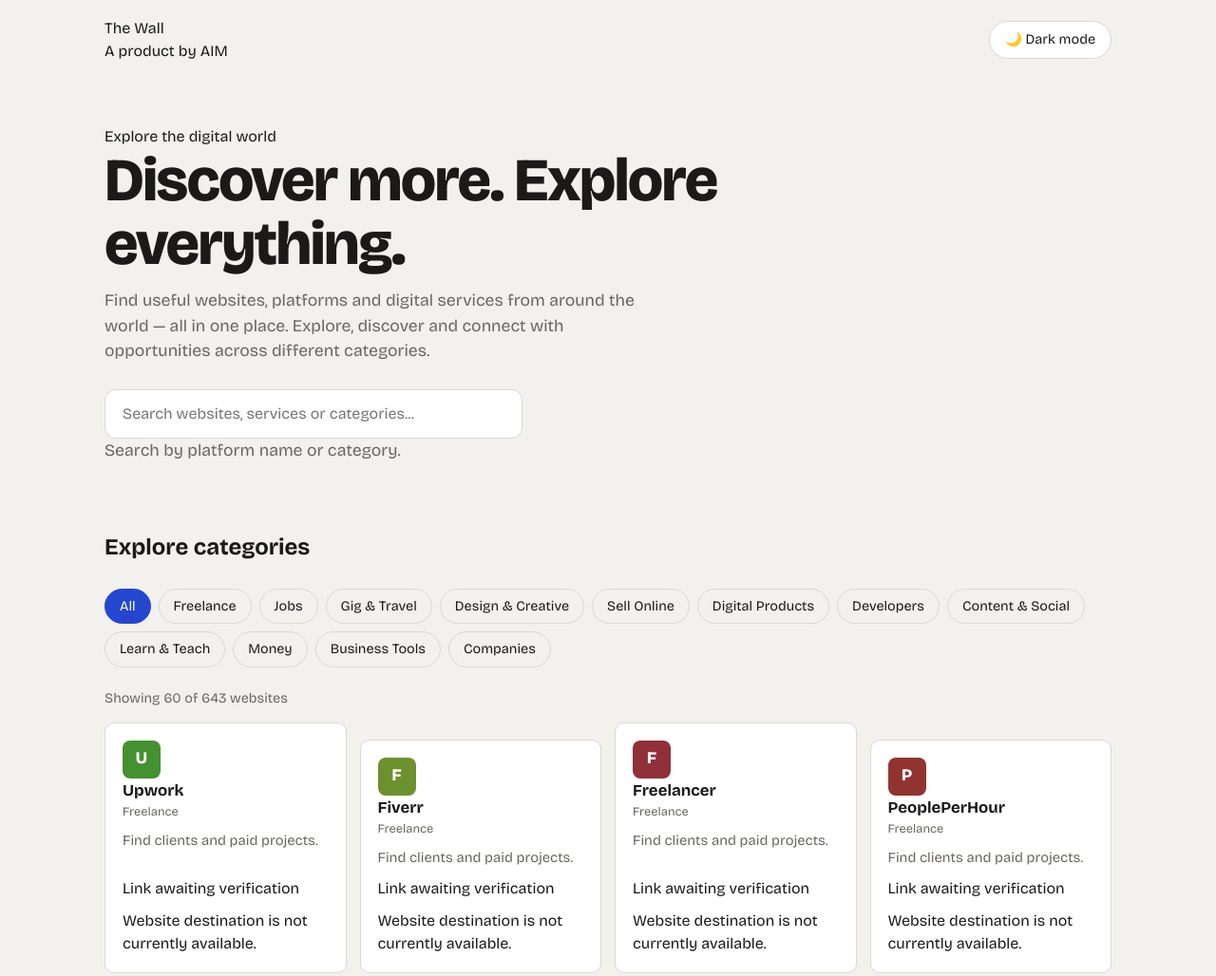
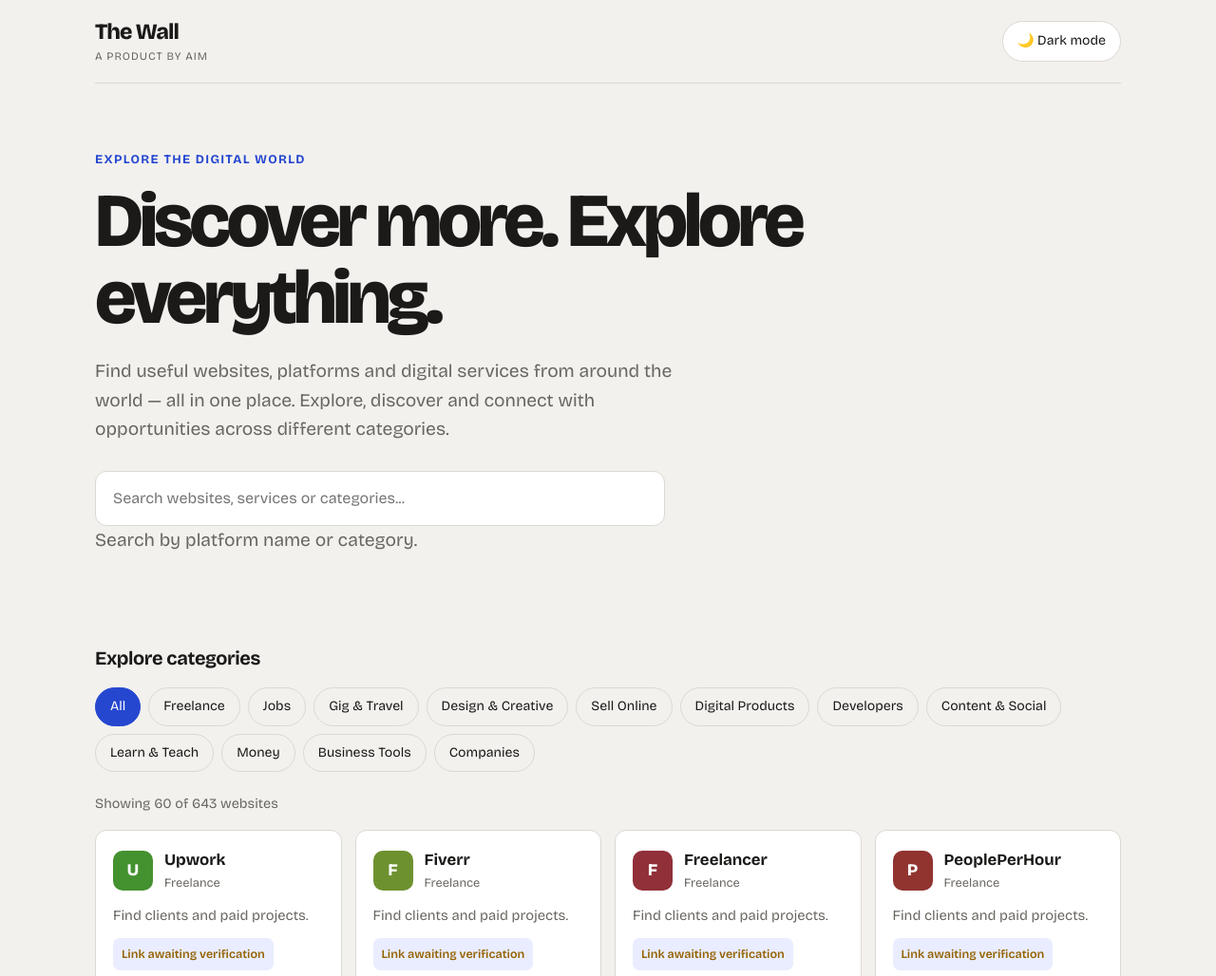
Before and after one commit to Madhavnaidu-06/google-wall, a plain HTML site: page index.html in a window 1280 px wide. Shown: the top 1028 px of the page at 95% size. Drawn offline with nearby package versions, Linux system fonts and the light colour scheme.

Commit message:
Update index.html

```diff
--- a/index.html
+++ b/index.html
@@ -1,3 +1,4 @@
+
 <!DOCTYPE html>
 <html lang="en">
 <head>
@@ -27,8 +28,12 @@
       --line: #dcd8d2;
       --accent: #2547d0;
       --accent-text: #ffffff;
+      --soft: #e9edff;
+      --success: #18794e;
+      --warning: #946200;
       color-scheme: light;
     }
+
     :root[data-theme="dark"] {
       --bg: #141516;
       --surface: #1e2022;
@@ -37,75 +42,368 @@
       --line: #34373a;
       --accent: #7f9bff;
       --accent-text: #101114;
+      --soft: #252c44;
+      --success: #72d6a5;
+      --warning: #f0c66b;
       color-scheme: dark;
     }
+
     * { box-sizing: border-box; }
+
+    html { scroll-behavior: smooth; }
+
     body {
       margin: 0;
       background: var(--bg);
       color: var(--text);
-      font-family: "Bricolage Grotesque", system-ui, -apple-system, "Segoe UI", Roboto, sans-serif;
-      line-height: 1.5;
+      font-family: "Bricolage Grotesque", system-ui, sans-serif;
+      line-height: 1.6;
       transition: background .25s, color .25s;
     }
-    .wrap { max-width: 1100px; margin: 0 auto; padding: 0 20px; }
 
-    header { display: flex; justify-content: space-between; align-items: center; padding: 18px 0; }
-    .logo { font-weight: 800; font-size: 1.25rem; letter-spacing: -.02em; }
-    #themeBtn {
-      font: inherit; font-size: .9rem; cursor: pointer;
-      background: var(--surface); color: var(--text);
-      border: 1px solid var(--line); border-radius: 999px; padding: 8px 16px;
+    a { color: inherit; }
+
+    .wrap {
+      max-width: 1120px;
+      margin: 0 auto;
+      padding: 0 20px;
     }
 
-    .hero { padding: 48px 0 24px; }
-    h1 { font-size: clamp(2.2rem, 6vw, 4rem); line-height: 1.05; letter-spacing: -.03em; margin: 0 0 14px; font-weight: 800; max-width: 14em; }
-    .hero p { color: var(--muted); font-size: 1.1rem; max-width: 34em; margin: 0 0 26px; }
-    #search {
-      width: 100%; max-width: 440px; font: inherit; font-size: 1rem;
-      padding: 13px 18px; border-radius: 12px;
-      border: 1px solid var(--line); background: var(--surface); color: var(--text);
+    header {
+      display: flex;
+      justify-content: space-between;
+      align-items: center;
+      gap: 16px;
+      padding: 20px 0;
+      border-bottom: 1px solid var(--line);
     }
 
-    .filters { display: flex; flex-wrap: wrap; gap: 8px; margin: 26px 0 22px; }
+    .brand {
+      display: flex;
+      flex-direction: column;
+      line-height: 1.2;
+    }
+
+    .brand-name {
+      font-weight: 800;
+      font-size: 1.45rem;
+      letter-spacing: -.04em;
+    }
+
+    .brand-by {
+      color: var(--muted);
+      font-size: .72rem;
+      letter-spacing: .08em;
+      text-transform: uppercase;
+      margin-top: 5px;
+    }
+
+    #themeBtn {
+      font: inherit;
+      font-size: .88rem;
+      cursor: pointer;
+      background: var(--surface);
+      color: var(--text);
+      border: 1px solid var(--line);
+      border-radius: 999px;
+      padding: 9px 15px;
+    }
+
+    .hero {
+      padding: 66px 0 30px;
+    }
+
+    .eyebrow {
+      display: inline-block;
+      color: var(--accent);
+      font-size: .82rem;
+      font-weight: 700;
+      letter-spacing: .1em;
+      text-transform: uppercase;
+      margin-bottom: 14px;
+    }
+
+    h1 {
+      font-size: clamp(2.5rem, 7vw, 5rem);
+      line-height: 1.02;
+      letter-spacing: -.055em;
+      margin: 0 0 20px;
+      font-weight: 800;
+      max-width: 850px;
+    }
+
+    .hero p {
+      color: var(--muted);
+      font-size: clamp(1rem, 2vw, 1.2rem);
+      max-width: 650px;
+      margin: 0 0 28px;
+    }
+
+    .search-wrap {
+      max-width: 600px;
+    }
+
+    #search {
+      width: 100%;
+      font: inherit;
+      font-size: 1rem;
+      padding: 15px 18px;
+      border-radius: 12px;
+      border: 1px solid var(--line);
+      background: var(--surface);
+      color: var(--text);
+    }
+
+    .search-hint {
+      color: var(--muted);
+      font-size: .82rem;
+      margin: 8px 2px 0;
+    }
+
+    .section-heading {
+      margin: 35px 0 12px;
+      font-size: 1.25rem;
+      letter-spacing: -.02em;
+    }
+
+    .filters {
+      display: flex;
+      flex-wrap: wrap;
+      gap: 8px;
+      margin: 15px 0 22px;
+    }
+
     .filters button {
-      font: inherit; font-size: .9rem; cursor: pointer;
-      padding: 7px 15px; border-radius: 999px;
-      border: 1px solid var(--line); background: transparent; color: var(--text);
+      font: inherit;
+      font-size: .88rem;
+      cursor: pointer;
+      padding: 8px 15px;
+      border-radius: 999px;
+      border: 1px solid var(--line);
+      background: transparent;
+      color: var(--text);
     }
-    .filters button.active { background: var(--accent); border-color: var(--accent); color: var(--accent-text); }
 
-    /* The wall: cards stagger like bricks */
-    #wall { display: grid; grid-template-columns: repeat(auto-fill, minmax(230px, 1fr)); gap: 14px; padding-bottom: 40px; }
+    .filters button.active {
+      background: var(--accent);
+      border-color: var(--accent);
+      color: var(--accent-text);
+    }
+
+    .count {
+      color: var(--muted);
+      font-size: .9rem;
+      margin: 0 0 16px;
+    }
+
+    #wall {
+      display: grid;
+      grid-template-columns: repeat(auto-fill, minmax(230px, 1fr));
+      gap: 14px;
+      padding-bottom: 20px;
+    }
+
     .card {
-      background: var(--surface); border: 1px solid var(--line); border-radius: 10px;
-      padding: 18px; display: flex; flex-direction: column; gap: 10px;
+      background: var(--surface);
+      border: 1px solid var(--line);
+      border-radius: 12px;
+      padding: 18px;
+      display: flex;
+      flex-direction: column;
+      gap: 12px;
+      min-width: 0;
+      transition: transform .2s, border-color .2s;
     }
-    .card:nth-child(even) { margin-top: 18px; }
-    .card .top { display: flex; align-items: center; gap: 12px; }
+
+    .card:hover {
+      transform: translateY(-3px);
+      border-color: var(--accent);
+    }
+
+    .card-top {
+      display: flex;
+      align-items: center;
+      gap: 12px;
+    }
+
     .mark {
-      width: 40px; height: 40px; border-radius: 8px; flex: none;
-      display: grid; place-items: center; font-weight: 800; color: #fff; font-size: 1.1rem;
+      width: 42px;
+      height: 42px;
+      border-radius: 10px;
+      flex: none;
+      display: grid;
+      place-items: center;
+      font-weight: 800;
+      color: #fff;
+      font-size: 1.1rem;
     }
-    .card h3 { margin: 0; font-size: 1.05rem; }
-    .tag { font-size: .8rem; color: var(--muted); }
-    .card p { margin: 0; color: var(--muted); font-size: .92rem; flex: 1; }
-    .card a {
-      align-self: flex-start; text-decoration: none; font-weight: 600; font-size: .92rem;
-      background: var(--accent); color: var(--accent-text); padding: 8px 16px; border-radius: 8px;
+
+    .card h3 {
+      margin: 0;
+      font-size: 1.05rem;
+      overflow-wrap: anywhere;
     }
-    a:focus-visible, button:focus-visible, input:focus-visible { outline: 3px solid var(--accent); outline-offset: 2px; }
-    .count { color: var(--muted); font-size: .9rem; margin: 0 0 14px; }
-    .morewrap { text-align: center; padding-bottom: 40px; }
-    #more { font: inherit; cursor: pointer; padding: 11px 26px; border-radius: 10px; border: 1px solid var(--line); background: var(--surface); color: var(--text); }
-    #wall { padding-bottom: 20px !important; }
-    #empty { display: none; color: var(--muted); padding: 30px 0; }
 
-    footer { border-top: 1px solid var(--line); padding: 26px 0 40px; color: var(--muted); font-size: .9rem; }
+    .tag {
+      font-size: .8rem;
+      color: var(--muted);
+    }
 
-    @media (max-width: 520px) { .card:nth-child(even) { margin-top: 0; } }
+    .card p {
+      margin: 0;
+      color: var(--muted);
+      font-size: .92rem;
+      flex: 1;
+    }
+
+    .status {
+      font-size: .78rem;
+      font-weight: 600;
+      color: var(--warning);
+      background: var(--soft);
+      border-radius: 7px;
+      padding: 7px 9px;
+      align-self: flex-start;
+    }
+
+    .status.verified {
+      color: var(--success);
+    }
+
+    .card a.visit {
+      align-self: flex-start;
+      text-decoration: none;
+      font-weight: 600;
+      font-size: .9rem;
+      background: var(--accent);
+      color: var(--accent-text);
+      padding: 9px 16px;
+      border-radius: 8px;
+    }
+
+    .unavailable {
+      font-size: .85rem;
+      color: var(--muted);
+    }
+
+    a:focus-visible,
+    button:focus-visible,
+    input:focus-visible {
+      outline: 3px solid var(--accent);
+      outline-offset: 3px;
+    }
+
+    .morewrap {
+      text-align: center;
+      padding: 20px 0 50px;
+    }
+
+    #more {
+      font: inherit;
+      font-weight: 600;
+      cursor: pointer;
+      padding: 11px 26px;
+      border-radius: 10px;
+      border: 1px solid var(--line);
+      background: var(--surface);
+      color: var(--text);
+    }
+
+    #empty {
+      display: none;
+      color: var(--muted);
+      padding: 30px 0;
+    }
+
+    .info-section {
+      border-top: 1px solid var(--line);
+      padding: 45px 0;
+    }
+
+    .info-section h2 {
+      font-size: clamp(1.5rem, 4vw, 2rem);
+      letter-spacing: -.035em;
+      margin: 0 0 12px;
+    }
+
+    .info-section p {
+      color: var(--muted);
+      max-width: 700px;
+      margin: 0 0 16px;
+    }
+
+    .info-grid {
+      display: grid;
+      grid-template-columns: repeat(auto-fit, minmax(220px, 1fr));
+      gap: 16px;
+      margin-top: 22px;
+    }
+
+    .info-card {
+      background: var(--surface);
+      border: 1px solid var(--line);
+      border-radius: 12px;
+      padding: 20px;
+    }
+
+    .info-card h3 {
+      margin: 0 0 8px;
+    }
+
+    .info-card p {
+      font-size: .92rem;
+      margin: 0;
+    }
+
+    .info-link {
+      display: inline-block;
+      margin-top: 15px;
+      font-weight: 700;
+      color: var(--accent);
+      text-decoration: none;
+    }
+
+    .info-link:hover { text-decoration: underline; }
+
+    .notice {
+      border: 1px solid var(--line);
+      border-radius: 10px;
+      padding: 15px;
+      font-size: .88rem;
+      color: var(--muted);
+      margin-top: 20px;
+    }
+
+    footer {
+      border-top: 1px solid var(--line);
+      padding: 28px 0 40px;
+      color: var(--muted);
+      font-size: .88rem;
+    }
+
+    footer p { margin: 6px 0; }
+
+    .footer-brand {
+      font-weight: 700;
+      color: var(--text);
+    }
+
+    @media (max-width: 520px) {
+      .wrap { padding: 0 16px; }
+      .hero { padding-top: 45px; }
+      #wall { grid-template-columns: 1fr; }
+      header { padding: 15px 0; }
+    }
+
+    @media (prefers-reduced-motion: reduce) {
+      *, *::before, *::after {
+        scroll-behavior: auto !important;
+        transition-duration: .01ms !important;
+      }
+    }
   </style>
 </head>
+
 <body>
   <div class="wrap">
 
@@ -306,7 +604,7 @@
       Name|provided-domain.com
       Provided domains are candidates, NOT automatically verified.
     */
-    // Format: "Name" (site guessed as name.com) or "Name|real-domain.com/path"
+
     const RAW = {
       "Freelance": "Upwork;Fiverr;Freelancer;PeoplePerHour;Toptal;Guru;Truelancer;FlexJobs;Contra;Malt;Workana;Freelancermap;Twine|twine.net;Bark;Catalant;Gun.io|gun.io;Arc|arc.dev;Turing;Lemon.io|lemon.io;Codeable|codeable.io;Braintrust|usebraintrust.com;Hubstaff Talent|talent.hubstaff.com;Superprof;Wyzant;Clickworker;Appen;Amazon Mechanical Turk|mturk.com;Prolific;UserTesting;Respondent|respondent.io;Outlier|outlier.ai;DataAnnotation|dataannotation.tech;Remotasks;Rev;Gengo;Smartling;ProZ|proz.com;Textbroker;WriterAccess;Contently;Crowdspring;DesignCrowd;Designhill;Working Not Working|workingnotworking.com;Cutshort;Instahyre",
       "Jobs": "Indeed;LinkedIn Jobs|linkedin.com/jobs;Glassdoor;ZipRecruiter;Monster;SimplyHired;Dice;Wellfound;Hired;Remote OK|remoteok.com;We Work Remotely|weworkremotely.com;Remote.co|remote.co;Working Nomads|workingnomads.com;Naukri;Foundit|foundit.in;Shine;Apna|apna.co;Unstop;Internshala;WorkIndia|workindia.in;Freshersworld;Hirect|hirect.in;iimjobs;Sulekha;Jooble;Adzuna;Reed|reed.co.uk;Totaljobs;StepStone|stepstone.com;Seek|seek.com.au;JobStreet|jobstreet.com;Bayt;Naukrigulf|naukrigulf.com;Handshake|joinhandshake.com;Work at a Startup|workatastartup.com",
```
